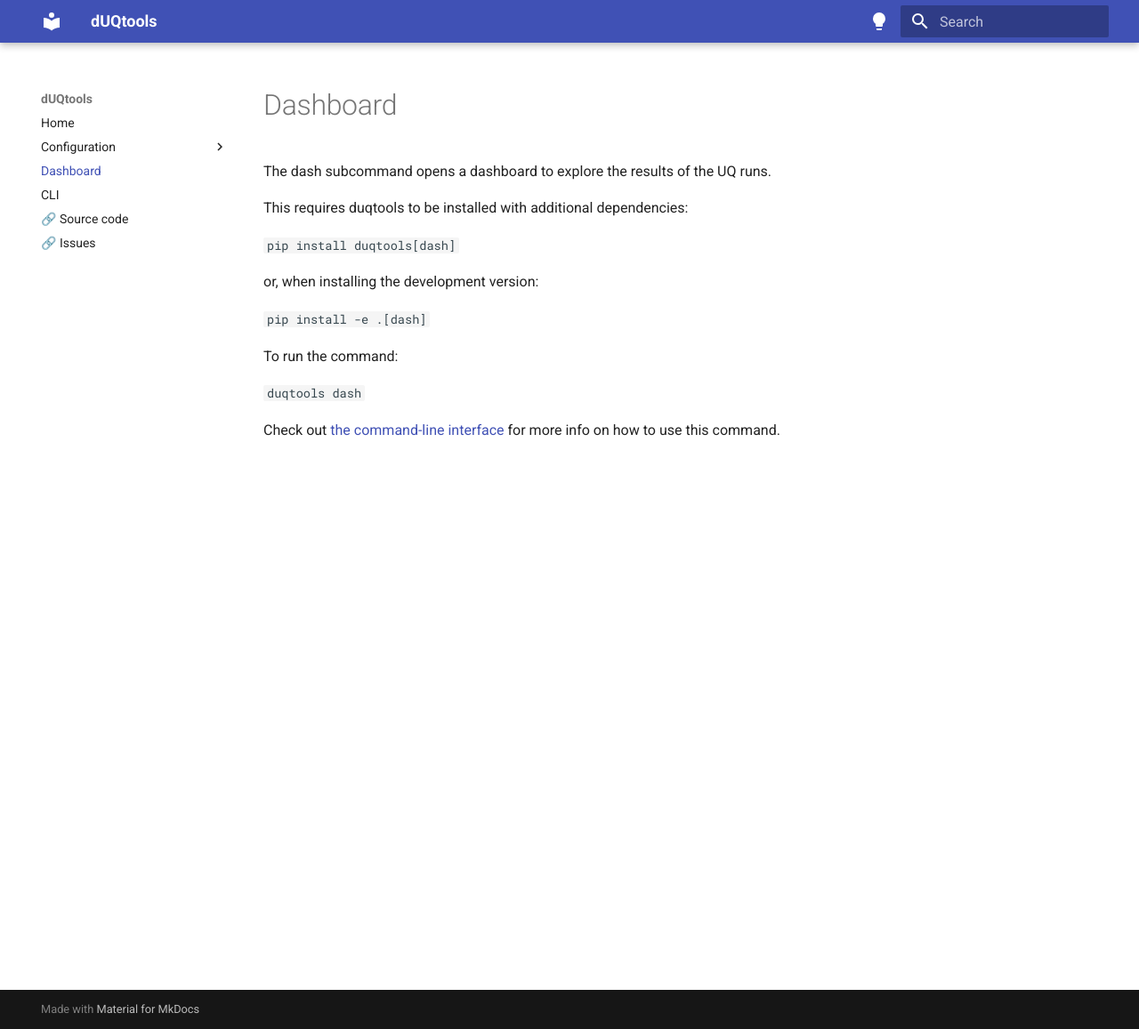
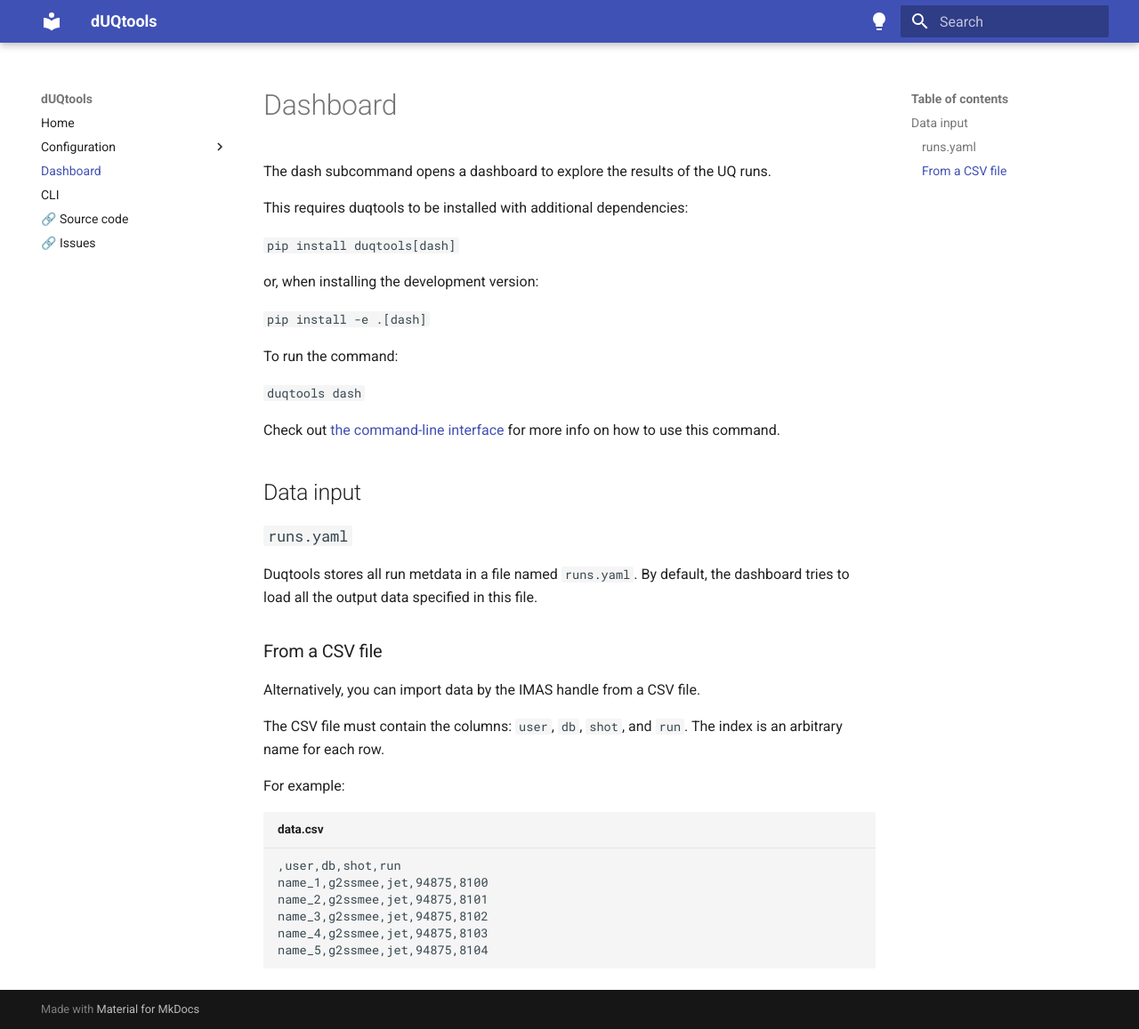
Before and after one commit to duqtools/duqtools, an MkDocs documentation site: the page built from docs/dash.md, in a window 1280 px wide and 1157 px high. Shown: the whole window at 89% size. Built offline with MkDocs 1.6.1 and Material for MkDocs 9.7.7, drawn with Linux system fonts in a browser that asks for light colours.

Commit message:
Generalize input for dashboards (#163)
* Generalize input of IMAS data
* Update documentation

````diff
--- a/docs/dash.md
+++ b/docs/dash.md
@@ -15,3 +15,28 @@ To run the command:
 `duqtools dash`
 
 Check out [the command-line interface](/command-line-interface/#dash) for more info on how to use this command.
+
+
+## Data input
+
+### `runs.yaml`
+
+Duqtools stores all run metdata in a file named `runs.yaml`. By default, the dashboard tries to load all the output data specified in this file.
+
+### From a CSV file
+
+Alternatively, you can import data by the IMAS handle from a CSV file.
+
+The CSV file must contain the columns: `user`, `db`, `shot`, and `run`.
+The index is an arbitrary name for each row.
+
+For example:
+
+```csv title="data.csv"
+,user,db,shot,run
+name_1,g2ssmee,jet,94875,8100
+name_2,g2ssmee,jet,94875,8101
+name_3,g2ssmee,jet,94875,8102
+name_4,g2ssmee,jet,94875,8103
+name_5,g2ssmee,jet,94875,8104
+```
````
Also changed, not shown: 1 other file.
